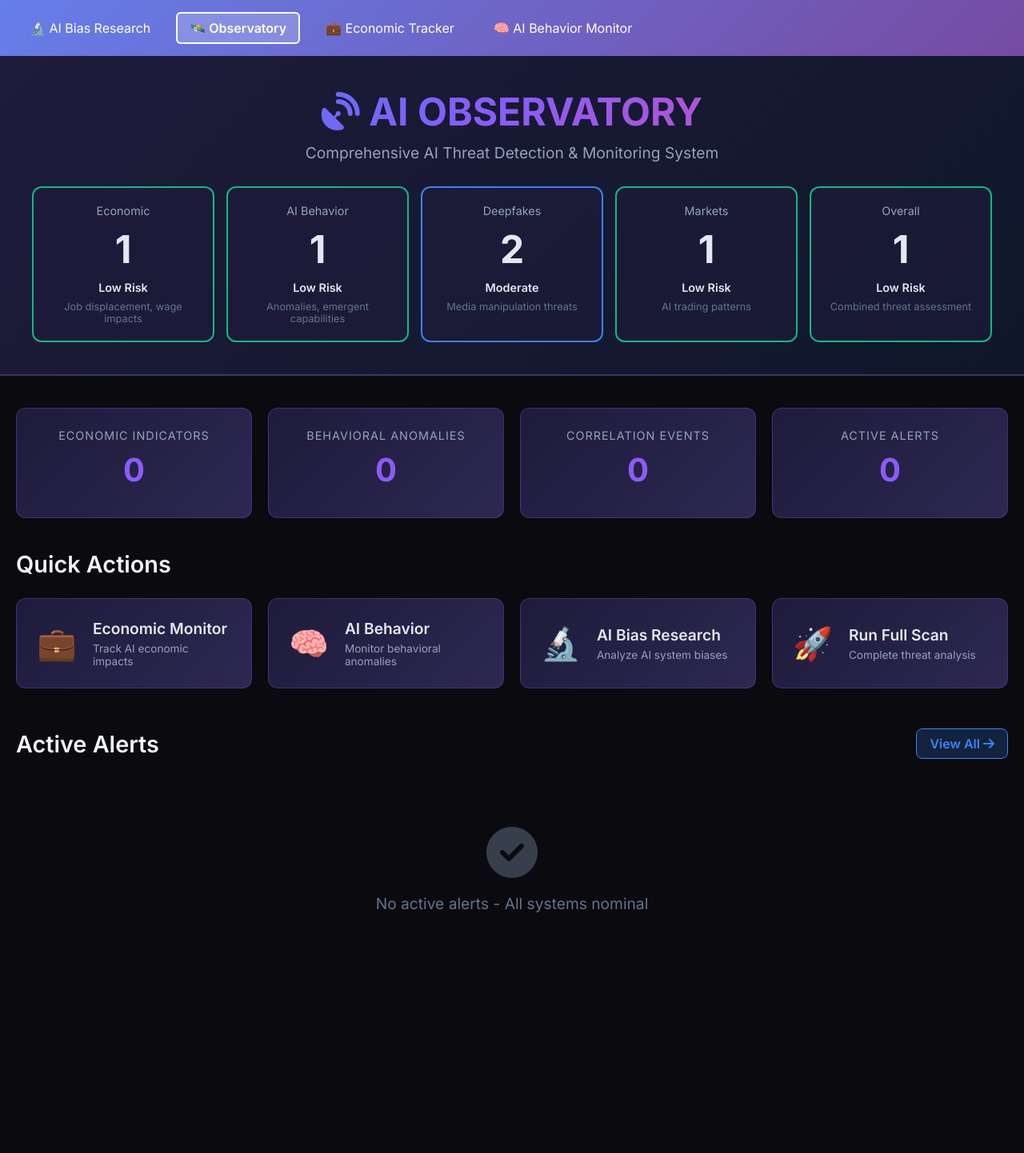
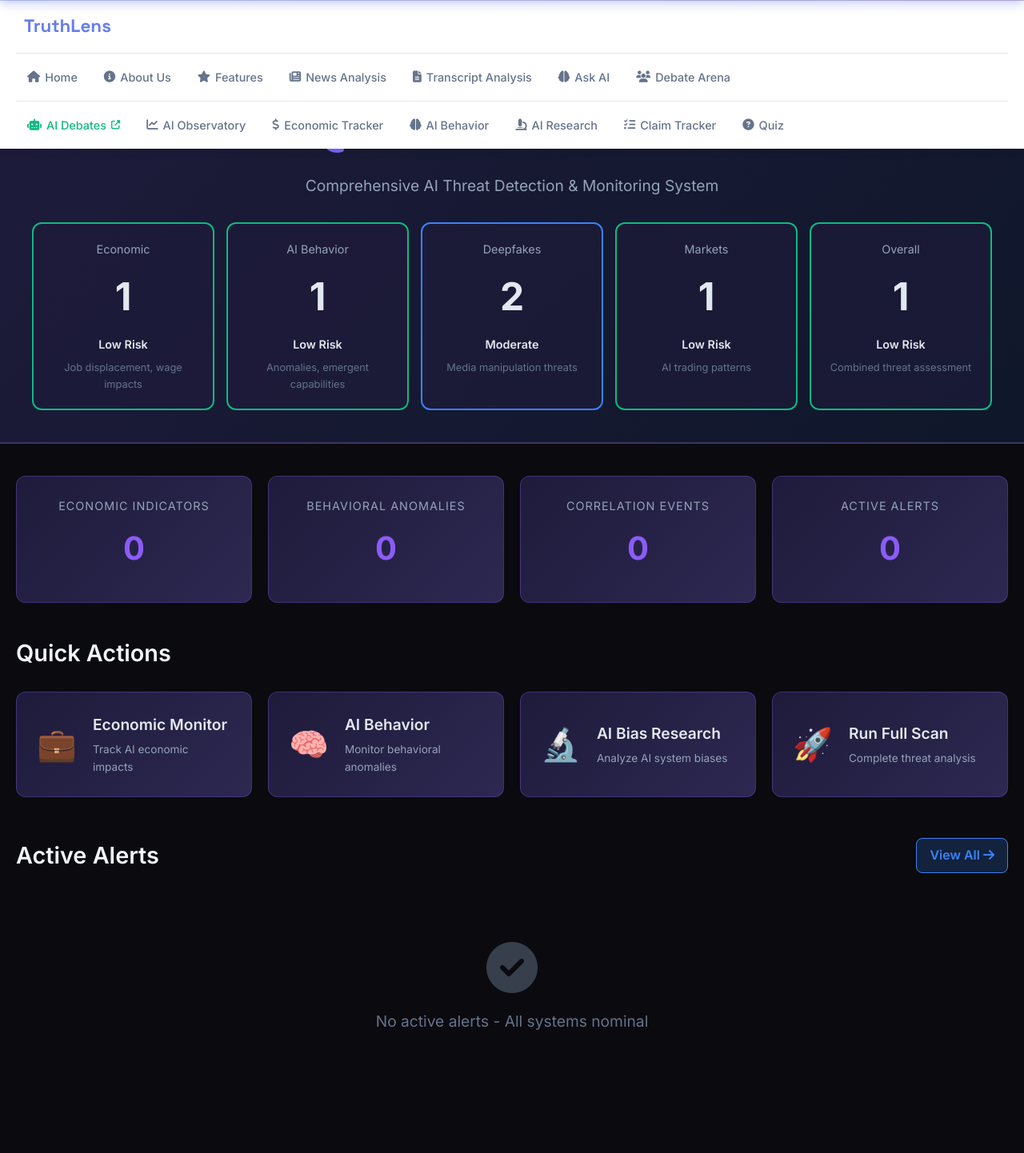
Before and after one commit to Hyperiongate/ai-bias-research, a Flask app: page /observatory in a window 1280 px wide. Shown: the whole page at 80% size. Before the commit the page ends 1141 px from the top, so only its background shows below. Run offline with Flask 3, Linux system fonts and the light colour scheme; data that the repository does not hold is empty.

Commit message:
Update observatory_dashboard.html

```diff
--- a/templates/observatory_dashboard.html
+++ b/templates/observatory_dashboard.html
@@ -1,23 +1,38 @@
-<!DOCTYPE html>
-<html lang="en">
-<head>
-    <meta charset="UTF-8">
-    <meta name="viewport" content="width=device-width, initial-scale=1.0">
-    <title>AI Observatory | Unified Threat Monitoring</title>
-    <link href="https://fonts.googleapis.com/css2?family=Inter:wght@300;400;600;700&display=swap" rel="stylesheet">
-    <link rel="stylesheet" href="https://cdnjs.cloudflare.com/ajax/libs/font-awesome/6.4.0/css/all.min.css">
+{% extends "base.html" %}
+
+<!--
+AI Observatory Dashboard - Using TruthLens Base Template
+Version: 3.0.0 - TEMPLATE INHERITANCE + FULL FUNCTIONALITY
+Date: January 10, 2026
+
+WHAT CHANGED:
+- Now extends base.html for unified TruthLens navigation
+- Set active_page='observatory' for nav highlighting
+- Removed duplicate navigation code
+- ALL existing functionality preserved (DO NO HARM ✓)
+
+FEATURES PRESERVED:
+- Real-time threat matrix (5 categories)
+- Color-coded threat levels (1-5 scale)
+- Statistics bar showing live data
+- Active alerts grid
+- Quick action buttons
+- Auto-refresh every 60 seconds
+- API integration with Economic & Behavior monitors
+
+Last modified: January 10, 2026 - v3.0.0
+I did no harm and this file is not truncated.
+-->
+
+{% block title %}AI Observatory - TruthLens{% endblock %}
+
+{% block description %}AI Observatory: Unified dashboard for monitoring AI threats, economic impacts, and behavioral anomalies across multiple systems.{% endblock %}
+
+{% block styles %}
 <style>
-        * {
-            margin: 0;
-            padding: 0;
-            box-sizing: border-box;
-        }
-
     body {
-            font-family: 'Inter', sans-serif;
         background: #0a0a0f;
         color: #e2e8f0;
-            min-height: 100vh;
     }
 
     .observatory-header {
@@ -296,56 +311,10 @@
         0%, 100% { opacity: 1; }
         50% { opacity: 0.5; }
     }
+</style>
+{% endblock %}
 
-        /* Navigation Bar */
-        nav {
-            background: linear-gradient(135deg, #667eea 0%, #764ba2 100%);
-            padding: 15px 20px;
-            border-radius: 0;
-            box-shadow: 0 2px 4px rgba(0,0,0,0.1);
-        }
-
-        nav > div {
-            display: flex;
-            gap: 15px;
-            align-items: center;
-            flex-wrap: wrap;
-            max-width: 1800px;
-            margin: 0 auto;
-        }
-
-        nav a {
-            color: white;
-            text-decoration: none;
-            padding: 8px 15px;
-            border-radius: 6px;
-            transition: all 0.3s;
-            border: 2px solid transparent;
-        }
-
-        nav a:hover {
-            background: rgba(255,255,255,0.2);
-            border-color: white;
-        }
-
-        nav a.active {
-            font-weight: 600;
-            background: rgba(255,255,255,0.2);
-            border-color: white;
-        }
-    </style>
-</head>
-<body>
-    <!-- Navigation Bar -->
-    <nav>
-        <div>
-            <a href="/">🔬 AI Bias Research</a>
-            <a href="/observatory" class="active">🛰️ Observatory</a>
-            <a href="/economic-tracker">💼 Economic Tracker</a>
-            <a href="/ai-behavior">🧠 AI Behavior Monitor</a>
-        </div>
-    </nav>
-
+{% block content %}
 <div class="observatory-header">
     <div class="header-content">
         <h1><i class="fas fa-satellite-dish"></i> AI OBSERVATORY</h1>
@@ -422,11 +391,12 @@
         </div>
     </div>
 </div>
+{% endblock %}
 
+{% block scripts %}
 <script>
     document.addEventListener('DOMContentLoaded', function() {
         loadObservatory();
-            // Auto-refresh every 60 seconds
         setInterval(loadObservatory, 60000);
     });
 
@@ -440,31 +410,23 @@
 
     async function loadThreatMatrix() {
         try {
-                // Load threat levels from all systems
             const [economic, behavior] = await Promise.all([
                 fetch('/api/economic/status').then(r => r.json()).catch(() => ({success: false})),
                 fetch('/api/ai-behavior/status').then(r => r.json()).catch(() => ({success: false}))
             ]);
 
             const matrix = document.getElementById('threat-matrix');
-
             let html = '';
 
-                // Economic Threats
             const economicLevel = economic.success && economic.data.threat_assessments?.[0]?.threat_level || 1;
             html += createThreatCard('Economic', economicLevel, 'Job displacement, wage impacts', '/economic-tracker');
 
-                // AI Behavior Threats
             const behaviorLevel = behavior.success ? behavior.data.overall_threat_level || 1 : 1;
             html += createThreatCard('AI Behavior', behaviorLevel, 'Anomalies, emergent capabilities', '/ai-behavior');
 
-                // Deepfake Detection (placeholder)
-                html += createThreatCard('Deepfakes', 2, 'Media manipulation threats', '/analyze');
-
-                // Market Manipulation (placeholder)
+            html += createThreatCard('Deepfakes', 2, 'Media manipulation threats', 'https://factsandfakes.ai/analyze');
             html += createThreatCard('Markets', 1, 'AI trading patterns', '#');
 
-                // Overall System
             const overallLevel = Math.max(economicLevel, behaviorLevel);
             html += createThreatCard('Overall', overallLevel, 'Combined threat assessment', '#');
 
@@ -547,10 +509,8 @@
             ]);
 
             const alertsGrid = document.getElementById('alerts-grid');
-
             let allAlerts = [];
 
-                // Add economic alerts
             if (economic.success && economic.alerts) {
                 allAlerts.push(...economic.alerts.map(a => ({
                     title: a.title,
@@ -562,7 +522,6 @@
                 })));
             }
 
-                // Add behavior alerts
             if (behavior.success && behavior.alerts) {
                 allAlerts.push(...behavior.alerts.map(a => ({
                     title: a.alert_type || 'Behavioral Anomaly',
@@ -617,7 +576,6 @@
 
         alert('Full scan initiated! This page will refresh when complete.');
 
-            // Trigger analyses on all systems
         try {
             await Promise.all([
                 fetch('/api/economic/analyze-threat', {
@@ -635,42 +593,9 @@
         }
     }
 </script>
-</body>
-</html>
+{% endblock %}
 
 <!--
-AI Observatory Dashboard - FULL FUNCTIONAL VERSION
-File: observatory_dashboard.html
-Date: January 10, 2026
-Version: 2.0.0 - RESTORED FULL FUNCTIONALITY
-
-WHAT THIS IS:
-- Unified Observatory dashboard with FULL functionality restored
-- Real-time threat matrix showing 5 threat categories
-- Statistics bar with live data from Economic & Behavior monitors
-- Active alerts from all monitoring systems
-- Quick action buttons for running analyses
-- Auto-refresh every 60 seconds
-
-FEATURES RESTORED:
-- ✅ Threat matrix with 5 categories (Economic, AI Behavior, Deepfakes, Markets, Overall)
-- ✅ Color-coded threat levels (1-5 scale)
-- ✅ Statistics bar showing indicator counts
-- ✅ Active alerts grid with economic and behavioral alerts
-- ✅ Quick action buttons for navigation
-- ✅ "Run Full Scan" button to trigger comprehensive analysis
-- ✅ Auto-refresh functionality
-- ✅ Error handling for failed API calls
-- ✅ Navigation bar for easy access to all Observatory tools
-
-INTEGRATION:
-- Fetches data from /api/economic/status
-- Fetches data from /api/ai-behavior/status
-- Fetches alerts from /api/economic/alerts
-- Fetches alerts from /api/ai-behavior/alerts
-- Triggers analysis via /api/economic/analyze-threat
-- Monitors correlations via /api/ai-behavior/correlations
-
-Last modified: January 10, 2026 - v2.0.0 Full functionality restored
-I did no harm and this file is not truncated.
+I did no harm and this file is not truncated
+v3.0.0 - January 10, 2026 - Template inheritance + full functionality preserved
 -->
```
Lines whose indentation alone changed are shown as unchanged.
